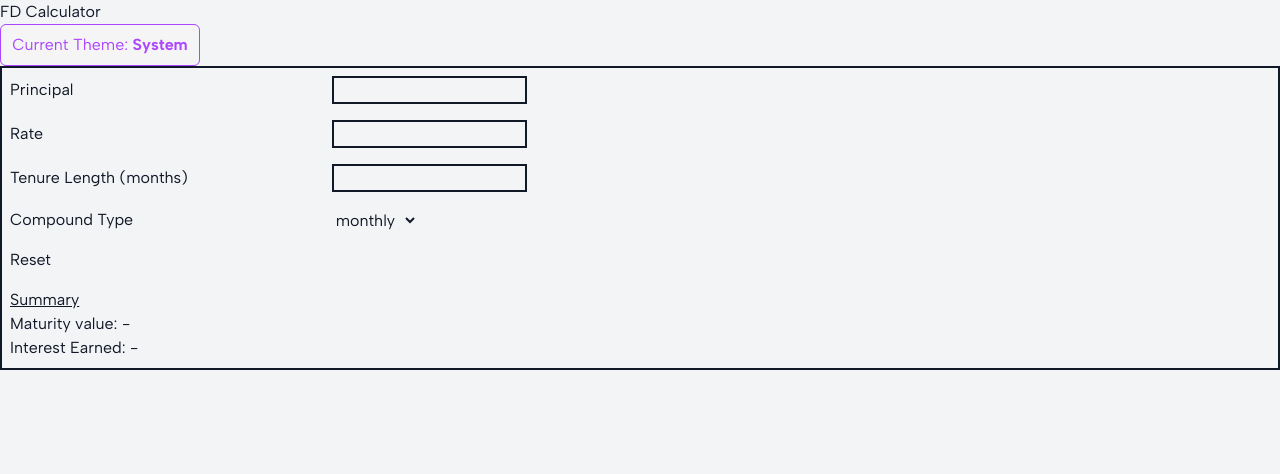
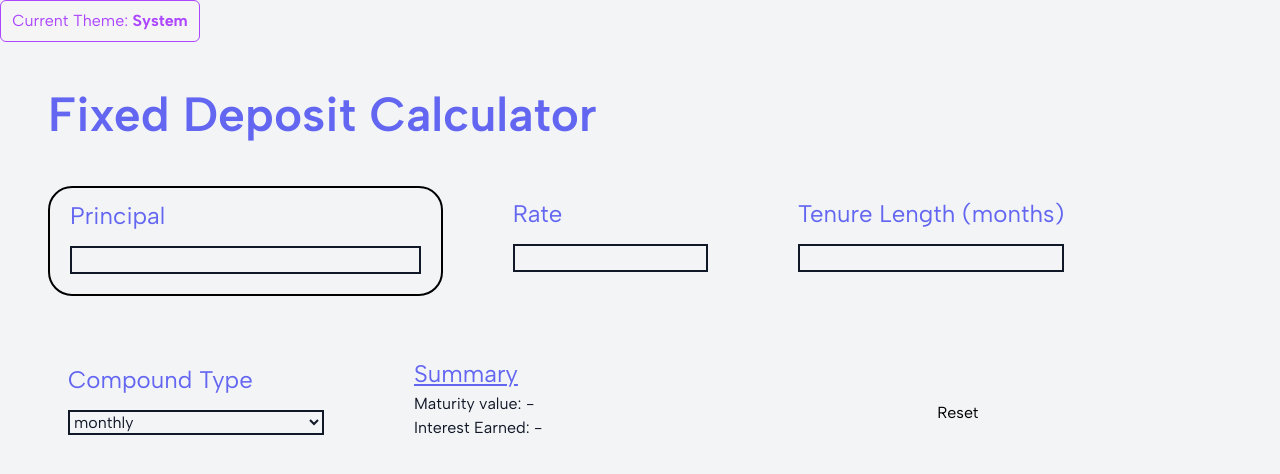
Before and after one commit to nevtay/fd-calculator, a Next.js app: page / in a window 1280 px wide. Shown: the top 474 px of the page. Built offline with nearby package versions, Linux system fonts and the light colour scheme.

Commit message:
feat: update UI

```diff
--- a/app/globals.css
+++ b/app/globals.css
@@ -13,7 +13,7 @@
 
 :root {
   --bg-app: #f3f4f6;
-  --text-app: #111827;
+  --color-body-text: #111827;
   --bg-input: #2a2a2a;
   --text-input-value: #f3f4f6;
   --text-label: #a1a1a1;
@@ -22,7 +22,7 @@
 
 :root.dark {
   --bg-app: #1a1a1a;
-  --text-app: #f9fafb;
+  --color-body-text: #111827;
   --bg-input: #d9d9d9;
   --text-input-value: #222222;
   --text-label: #6b6b6b;
--- a/app/page.tsx
+++ b/app/page.tsx
@@ -4,9 +4,13 @@ import { ThemeToggle } from "@/components/Theme/ThemeToggle";
 export default function Home() {
   return (
     <div>
-      <h1>FD Calculator</h1>
       <ThemeToggle />
-      <Calculator />
+      <div className="min-h-screen px-12 py-12">
+        <h1 className="text-(--color-indigo) font-semibold text-5xl mb-12">
+          Fixed Deposit Calculator
+        </h1>
+        <Calculator />
+      </div>
     </div>
   );
 }
--- a/components/Calculator.tsx
+++ b/components/Calculator.tsx
@@ -100,13 +100,17 @@ const Calculator = () => {
   ]);
 
   return (
-    <form className="flex flex-col border-2">
-      <div className="w-9/12 p-2 flex items-center">
-        <label className="w-4/12 mr-2" htmlFor="principal">
+    <>
+      <form className="flex flex-row flex-wrap gap-12.5">
+        <div className="min-w-4/12 pt-2.5 pb-5 px-5 flex flex-col border-2 gap-3 dark:bg-input-bg rounded-3xl">
+          <label
+            className="text-(--color-indigo) text-[24px]"
+            htmlFor="principal"
+          >
             Principal
           </label>
           <input
-          className="border-2"
+            className="border-2 text-(--color-body-text)"
             title="principal"
             name="principal"
             type="text"
@@ -118,12 +122,15 @@ const Calculator = () => {
             }}
           />
         </div>
-      <div className="w-9/12 p-2 flex items-center">
-        <label className="w-4/12 mr-2" htmlFor="annualRate">
+        <div className="min-w-2/12 pt-2.5 pb-5 px-5 flex flex-col gap-3 dark:bg-input-bg rounded-3xl">
+          <label
+            className="text-(--color-indigo) text-[24px]"
+            htmlFor="annualRate"
+          >
             Rate
           </label>
           <input
-          className="border-2"
+            className="border-2 text-(--color-body-text)"
             title="annualRate"
             name="annualRate"
             type="text"
@@ -135,12 +142,15 @@ const Calculator = () => {
             }}
           />
         </div>
-      <div className="w-9/12 p-2 flex items-center">
-        <label className="w-4/12 mr-2" htmlFor="tenureLength">
+        <div className="min-w-3/12 pt-2.5 pb-5 px-5 flex flex-col gap-3 dark:bg-input-bg rounded-3xl">
+          <label
+            className="text-(--color-indigo) text-[24px]"
+            htmlFor="tenureLength"
+          >
             Tenure Length (months)
           </label>
           <input
-          className="border-2"
+            className="border-2 text-(--color-body-text)"
             title="tenureLength"
             name="tenureLength"
             type="text"
@@ -152,35 +162,48 @@ const Calculator = () => {
             }}
           />
         </div>
-      <div className="w-9/12 p-2 flex items-center">
-        <label className="w-4/12 mr-2" htmlFor="compoundType">
+        <div className="max-h-30 min-w-3/12 pt-2.5 pb-5 px-5 flex flex-col justify-center  gap-3 dark:bg-input-bg rounded-3xl">
+          <label
+            className="text-(--color-indigo) text-[24px]"
+            htmlFor="compoundType"
+          >
             Compound Type
           </label>
           <select
             name="compoundType"
-          title="compoundType"
             defaultValue={formData.compoundType}
+            className="p-0 m-0 border-2 text-(--color-body-text)"
             onChange={(e: React.ChangeEvent<HTMLSelectElement>) => {
               handleChange(e);
             }}
+            title="compoundType"
           >
             {compoundTypes.map((type) => {
-            return <option key={type}>{type}</option>;
+              return (
+                <option className="text-(--color-body-text)" key={type}>
+                  {type}
+                </option>
+              );
             })}
           </select>
         </div>
-      <div className="w-9/12 p-2 flex items-center">
-        <input type="reset" name="Reset" onClick={handleReset} />
-      </div>
-
-      <div className="p-2">
-        <h1>
+        <div className="w-5/12 pt-2.5 pb-5 px-5 flex items-center dark:bg-input-bg rounded-3xl">
+          <div className="min-w-7/12 text-(--color-body-text)">
+            <h1 className="text-(--color-indigo) text-[24px]">
               <u>Summary</u>
             </h1>
             <h1>Maturity value: {maturityValue ? maturityValue : "-"}</h1>
             <h1>Interest Earned: {interestEarned ? interestEarned : "-"}</h1>
           </div>
+        </div>
+        <input
+          className="mt-5 cursor-pointer"
+          type="reset"
+          name="Reset"
+          onClick={handleReset}
+        />
       </form>
+    </>
   );
 };
 
```
Lines whose indentation alone changed are shown as unchanged.
